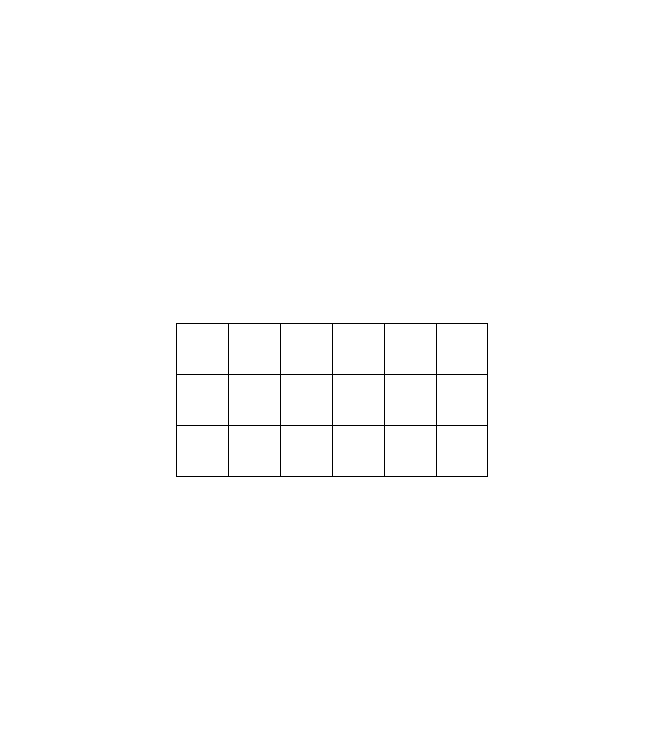
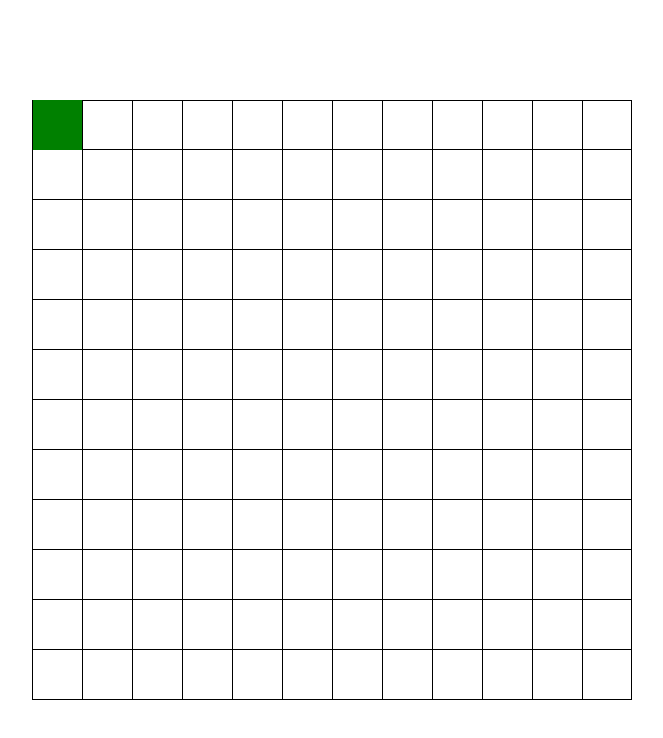
Before and after one commit to RTBGist/SnakeGame, a React (Vite) app: page / in a window 1280 px wide. Shown: the top 738 px of the page, without its empty margins (308-971 px from the left). Built offline with nearby package versions, Linux system fonts and the light colour scheme.

Commit message:
change styles(remove border right), add moving

```diff
--- a/src/components/Board/Board.module.scss
+++ b/src/components/Board/Board.module.scss
@@ -1,15 +1,37 @@
 .board {
-  padding-top: 150px;
-  padding-bottom: 150px;
   max-width: 800px;
   margin: 0 auto;
+  position: relative;
 }
 
 .row {
   display: flex;
   flex-wrap: wrap;
-  border-bottom: 1px solid black;
+  box-sizing: border-box;
+  position: relative;
+  &::after {
+    content: '';
+    position: absolute;
+    bottom: 0;
+    left: 0;
+    width: 100%;
+    height: 1px;
+    background: black;
+  }
+
   &:first-child {
-    border-top: 1px solid black;
+    &::before {
+      content: '';
+      position: absolute;
+      top: 0;
+      left: 0;
+      width: 100%;
+      height: 1px;
+      background: black;
+    }
+  }
+
+  .cell:last-child {
+    border-right: 1px solid black;
   }
 }
--- a/src/components/Board/Board.tsx
+++ b/src/components/Board/Board.tsx
@@ -1,33 +1,23 @@
 import {Cell} from '../Cell/Cell';
 import classes from './Board.module.scss';
+import {useState} from "react";
+import {Snake} from "../Snake/Snake";
 
 export const Board = () => {
+	const [rows, setRows] = useState(12);
+	const [cells, setCells] = useState(12);
+
 	return (
 			<div className={classes.board}>
-				<div className={classes.row}>
-					<Cell />
-					<Cell />
-					<Cell />
-					<Cell />
-					<Cell />
-					<Cell />
-				</div>
-				<div className={classes.row}>
-					<Cell />
-					<Cell />
-					<Cell />
-					<Cell />
-					<Cell />
-					<Cell />
-				</div>
-				<div className={classes.row}>
-					<Cell />
-					<Cell />
-					<Cell />
-					<Cell />
-					<Cell />
-					<Cell />
-				</div>
+				{Array(rows).fill(undefined).map((row, i) => {
+					return (<div className={classes.row} key={i}>
+						{Array(cells).fill(undefined).map((cell, i) => {
+							return (<Cell className={classes.cell} key={i}/>)
+						})}
+					</div>)
+				})}
+
+				<Snake />
 			</div>
 	)
 }
--- a/src/components/Cell/Cell.module.scss
+++ b/src/components/Cell/Cell.module.scss
@@ -1,12 +1,7 @@
 .cell {
-  border: 1px solid black;
-  border-right: 1px solid transparent;
-  border-top: 0;
-  border-bottom: 0;
+  border: 0 solid black;
+  border-left-width: 1px;
   width: 50px;
   height: 50px;
-
-  &:last-child {
-    border-right: 1px solid black;
-  }
+  box-sizing: border-box;
 }
--- a/src/components/Cell/Cell.tsx
+++ b/src/components/Cell/Cell.tsx
@@ -1,7 +1,13 @@
 import classes from './Cell.module.scss';
 
-export const Cell = () => {
+interface CellProps {
+	className?: string;
+}
+
+export const Cell = (props: CellProps) => {
+	const {style, className = ''} = props;
+
 	return (
-			<div className={classes.cell}></div>
+			<div className={`${classes.cell} ${className}`} style={style}></div>
 	)
 }
--- /dev/null
+++ b/src/components/Snake/Snake.module.scss
@@ -0,0 +1,3 @@
+.cell {
+  position: absolute;
+}
--- /dev/null
+++ b/src/components/Snake/Snake.tsx
@@ -0,0 +1,62 @@
+import React, {useEffect, useState} from "react";
+import {Cell} from "../Cell/Cell";
+import {Coord, DirectionType} from "../../types/types";
+
+import classes from './Snake.module.scss';
+import {calcCoord} from "../../libs/calcCoord";
+
+export const Snake = () => {
+	const [direction, setDirection] = useState<DirectionType>('right');
+	const [coord, setCoord] = useState<Coord[]>([{x: 0, y: 0}]);
+
+	useEffect(() => {
+		const onKeyPress = (event) => {
+			switch (event.key.toLowerCase()) {
+				case 'a':
+					setCoord((coord) => {
+						return coord.map(({x, y}) => {
+							return {x: x - 1, y}
+						})
+					})
+					break;
+				case 'd':
+					setCoord((coord) => {
+						return coord.map(({x, y}) => {
+							return {x: x + 1, y}
+						})
+					})
+					break;
+				case 'w':
+					setCoord((coord) => {
+						return coord.map(({x, y}) => {
+							return {x: x, y: y - 1}
+						})
+					})
+					break;
+				case 's':
+					setCoord((coord) => {
+						return coord.map(({x, y}) => {
+							return {x: x, y: y + 1}
+						})
+					})
+					break;
+			}
+		}
+
+		document.addEventListener('keypress', onKeyPress)
+
+		return () => {
+			document.removeEventListener('keypress', onKeyPress)
+		}
+	})
+
+	return (
+			<>
+				{coord.map((cell, i) => {
+					const {x, y} = calcCoord(coord[i]);
+
+					return <Cell className={classes.cell} style={{backgroundColor: 'green', left: x, top: y}} key={i} />
+				})}
+			</>
+	);
+};
--- a/src/index.css
+++ b/src/index.css
@@ -1,3 +1,7 @@
+* {
+  box-sizing: border-box;
+}
+
 body {
   margin: 0;
   padding: 0;
--- /dev/null
+++ b/src/libs/calcCoord.ts
@@ -0,0 +1,8 @@
+import {Coord} from "../types/types";
+
+export function calcCoord(coord: Coord) {
+	return {
+		x: coord.x ? coord.x * 50 + 'px' : '0px',
+		y: coord.y ? coord.y * 50 + 'px' : '0px'
+	}
+}
--- /dev/null
+++ b/src/types/types.ts
@@ -0,0 +1,6 @@
+export type DirectionType = 'top' | 'right' | 'bottom' | 'left';
+
+export interface Coord {
+	x: number;
+	y: number;
+}
```
